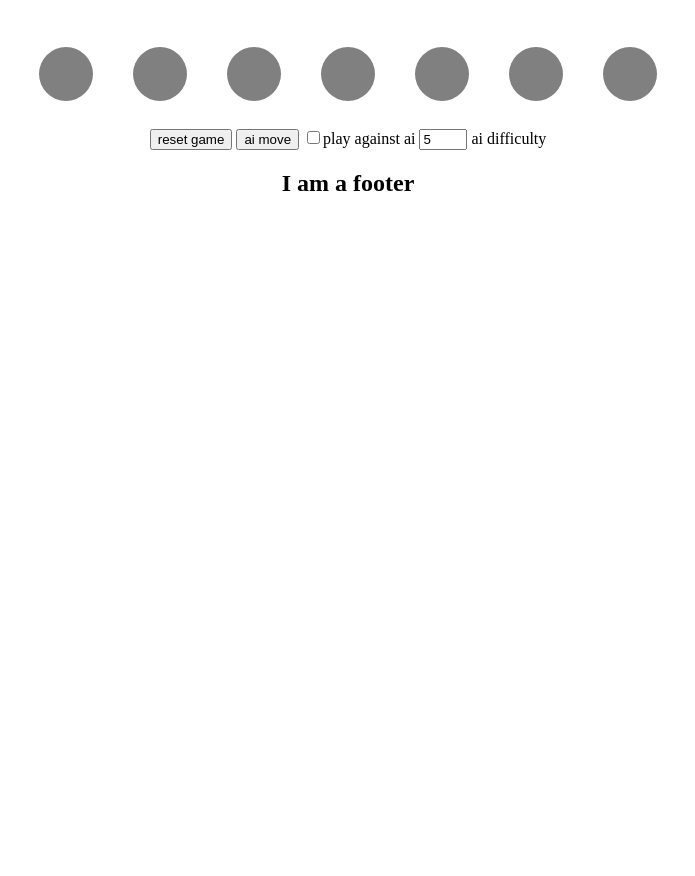
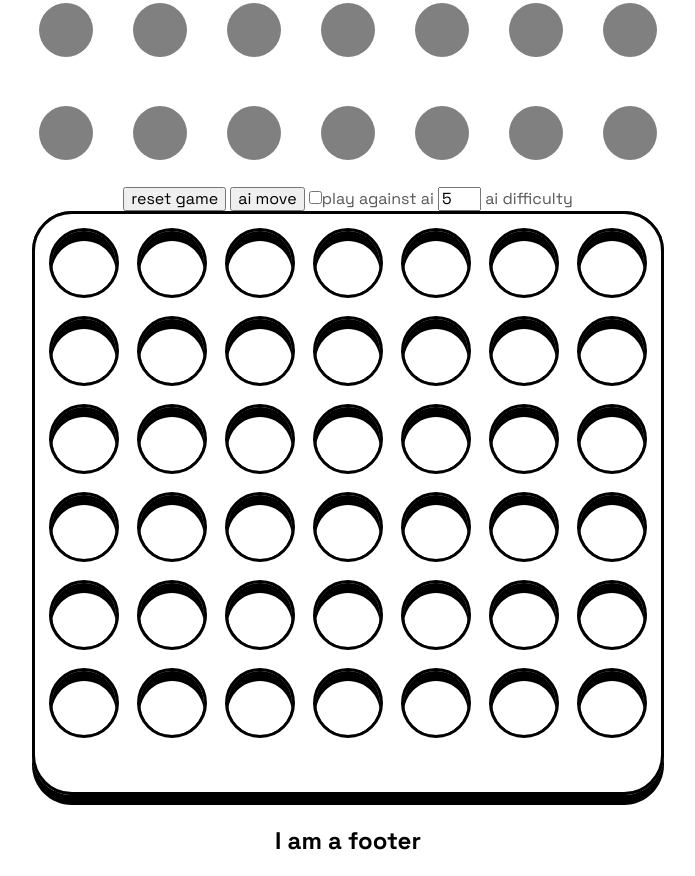
Before and after one commit to MLongobardi/FEM-connect-four-game, a SvelteKit app: page / in a window 1280 px wide. Shown: the part 641-1517 px from the top of the page, without its empty margins (292-987 px from the left). Before the commit the page ends 866 px from the top, so only its background shows below. Built offline with nearby package versions, Linux system fonts and the light colour scheme.

Commit message:
Started working on design. Board and piece drop animation (mostly) done.

```diff
--- a/src/app.html
+++ b/src/app.html
@@ -2,6 +2,8 @@
 <html lang="en">
 	<head>
 		<meta charset="utf-8">
+		<link rel="stylesheet" href="%sveltekit.assets%/normalize.css">
+		<link rel="stylesheet" href="%sveltekit.assets%/style.css">
 		<link rel="icon" type="image/png" sizes="32x32" href="%sveltekit.assets%/images/favicon-32x32.png">
 		<meta name="viewport" content="width=device-width, initial-scale=1.0">
 		<title>Frontend Mentor | Connect Four game</title>
--- /dev/null
+++ b/src/lib/components/Board.svelte
@@ -0,0 +1,91 @@
+<script>
+    import {gameStore} from "$scripts/store.js";
+
+	let largeOrSmall = "large";
+</script>
+
+<div class="board">
+    <img class="board-cover" src="/images/board-layer-white-{largeOrSmall}.svg" alt="board-front-layer-{largeOrSmall}" draggable="false" />
+	<img class="board-back" src="/images/board-layer-black-{largeOrSmall}.svg" alt="board-back-layer-{largeOrSmall}" draggable="false" />
+	<div class="board-grid">
+        {#each $gameStore.board.table as row, j}
+            {#each row as cell, i}
+            <!-- svelte-ignore a11y-click-events-have-key-events -->
+                    <div class="cell" on:click|capture={()=>{gameStore.playMove(i)}}>
+                        {#if cell != 2}
+                            {@const color = cell == 0 ? "red" : "yellow"}
+                            <img class="piece" style:--pos={j+1} src="images/counter-{color}-{largeOrSmall}.svg" alt="counter-{color}-{largeOrSmall}" draggable="false"/>
+                        {/if}
+                    </div>
+
+            {/each}
+        {/each}
+    </div>
+</div>
+
+<style>
+    img {
+        user-select: none;
+    }
+
+	.board {
+		position: relative;
+        margin-bottom: 5px;
+	}
+
+	.board-grid, .board-back {
+		position: absolute;
+		left: 0;
+		top: 0;
+	}
+	.board-grid {
+        width: 100%;
+        height: 100%;
+        display: grid;
+        padding: 1.8% 1.25%;
+        padding-bottom: 8%;
+        box-sizing: border-box;
+        grid-template-columns: repeat(7, 1fr);
+        grid-template-rows: repeat(6, 1fr);
+        /*padding: 15px;*/
+        /*gap: 20px;*/
+		z-index: 1;
+	}
+	.board-cover {
+        position: relative;
+		z-index: 2;
+        pointer-events: none;
+	}
+
+    .cell {
+        display: flex;
+        align-items: center;
+        justify-content: center;
+    }
+
+    .piece {
+        --drop-duration: 0.3s;
+        --bounce-duration: 0.3s;
+        animation-name: drop, bounce;
+        /*animation-duration: calc(100ms * var(--pos));*/
+        animation-duration: var(--drop-duration), var(--bounce-duration);
+        animation-timing-function: cubic-bezier(.5, 0.05, 1, .5), ease;
+        animation-delay: 0s, calc(var(--drop-duration));
+        animation-iteration-count: 1, 1;
+    }
+
+    @keyframes drop {
+        from { transform: translateY(calc(var(--pos) * 117% * -1)) }
+        to { transform: none }
+    }
+
+    @keyframes bounce {
+        0% { transform: translateY(0%) }
+        33% { transform: translateY(-25%) }
+        67% { transform: translateY(0%) }
+        83% { transform: translateY(-10%) }
+        92% { transform: translateY(0%) }
+        96% { transform: translateY(-3%) }
+        100% { transform: translateY(0) }
+    }
+</style>
--- a/src/lib/components/Main.svelte
+++ b/src/lib/components/Main.svelte
@@ -1,6 +1,7 @@
 <script>
 	import { getAIMove } from "$scripts/computer-ai.js";
 	import { gameStore } from "$scripts/store.js";
+	import { Board } from "$comps";
 
 	function testAlgTime(algDepth, onlyOnce = true) {
 		console.time("total");
@@ -74,6 +75,8 @@
 		<label><input type="checkbox" bind:checked={playAgainstAI} />play against ai</label>
 		<label><input type="number" bind:value={nextDepth} min="1" max="9" /> ai difficulty</label>
 	</div>
+
+	<Board />
 </main>
 
 <style>
--- a/src/lib/components/_exporter.js
+++ b/src/lib/components/_exporter.js
@@ -5,3 +5,4 @@ export { default as App } from "./App.svelte";
 export { default as Header } from "./Header.svelte";
 export { default as Main } from "./Main.svelte";
 export { default as Footer } from "./Footer.svelte";
+export { default as Board } from "./Board.svelte";
--- /dev/null
+++ b/static/style.css
@@ -0,0 +1,60 @@
+@font-face {
+	font-family: "SpaceGrotesk";
+	src: url("/fonts/SpaceGrotesk-VariableFont_wght.ttf") format("truetype");
+	font-weight: 100 1000;
+}
+
+:root {
+    --dark-purple: #5c2ddf;
+    --purple: #7945ff;
+    --pink: #fd6687;
+    --yellow: #ffce67;
+}
+
+body {
+	font-family: "SpaceGrotesk";
+    font-size: 16px;
+    line-height: 21px;
+    color: #575757;
+    font-weight: medium;
+}
+
+h1, h2, h3, h4 {
+	font-size: 56px;
+	line-height: 71px;
+    font-weight: bold;
+    color: black;
+}
+h2 {
+	font-size: 24px;
+	line-height: 31px;
+}
+h3 {
+	font-size: 20px;
+	line-height: 26px;
+}
+h4 {
+	font-size: 16px;
+	line-height: 21px;
+}
+
+.bp-hover {
+    --black-or-purple: black;
+}
+.bp-hover:hover {
+    --black-or-purple: var(--dark-purple);
+}
+
+/*or if you use Sass:
+@mixin bp-hover {
+    --bp: black;
+    &:hover {
+        --bp: var(--dark-purple);
+    }
+}
+
+.my-hoverable-div {
+    @include bp-hover;
+    background: var(--bp);
+}
+*/
```
Also changed, not shown: src/routes/+page.svelte (line endings or trailing spaces), static/normalize.css (added).
